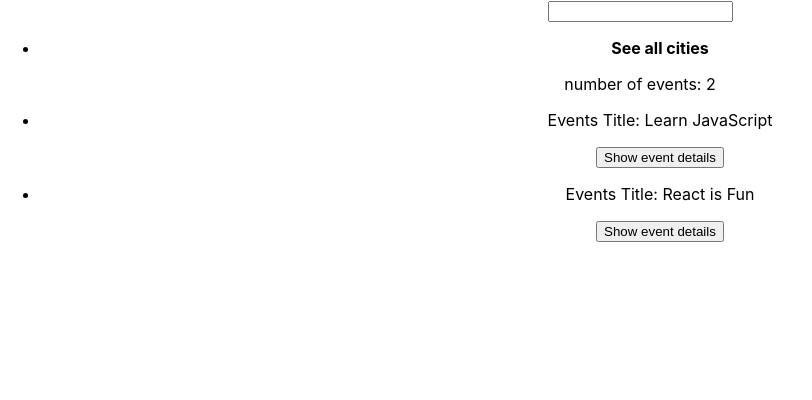
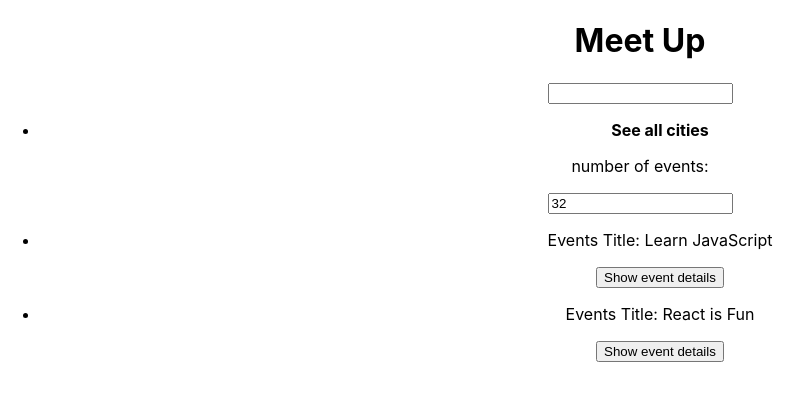
Before and after one commit to RemiGolec/meet, a React (Create React App) app: page / in a window 1280 px wide. Shown: the top 400 px of the page, without its empty margins (0-812 px from the left). Built offline with nearby package versions, Linux system fonts and the light colour scheme; the HTML template or start-up script is replaced by a standard one.

Commit message:
added functionality and tests

```diff
--- a/src/App.js
+++ b/src/App.js
@@ -1,19 +1,29 @@
-import React from 'react';
+import React, { Component } from 'react';
 import './App.css';
 
 import CitySearch from './CitySearch';
 import NumberOfEvents from './NumberOfEvents';
 import EventList from './EventList';
 import { mockData } from './mock-data';
+import { extractLocations } from './api';
 
-function App() {
-  return (
-    <div className="App">
-      <CitySearch locations={mockData} />
-      <NumberOfEvents numberOfEvents={mockData} />
-      <EventList events={mockData} />
-    </div>
-  );
+class App extends Component {
+
+  state = {
+    numberOfEvents: 12
+  }
+
+  render() {
+    let { numberOfEvents } = this.state;
+    return (
+      <div className="App">
+        <h1>Meet Up</h1>
+        <CitySearch locations={extractLocations(mockData)} />
+        <NumberOfEvents numberOfEvents={numberOfEvents} />
+        <EventList events={mockData} />
+      </div>
+    );
+  }
 }
 
 export default App;
--- a/src/CitySearch.js
+++ b/src/CitySearch.js
@@ -8,6 +8,7 @@ class CitySearch extends Component {
     handleInputChanged = (event) => {
         const value = event.target.value;
         const suggestions = this.props.locations.filter((location) => {
+            console.log(location, "location");
             return location.toUpperCase().indexOf(value.toUpperCase()) > -1;
         });
         this.setState({
--- a/src/EventList.js
+++ b/src/EventList.js
@@ -7,6 +7,7 @@ class EventList extends Component {
 
 
         return (
+            <>
                 <ul className="EventList">
                     {events.map(event =>
                         <li key={event.id}>
@@ -14,6 +15,7 @@ class EventList extends Component {
                         </li>
                     )}
                 </ul>
+            </>
         );
     }
 }
--- a/src/NumberOfEvents.js
+++ b/src/NumberOfEvents.js
@@ -2,11 +2,28 @@ import React, { Component } from 'react';
 
 
 class NumberOfEvents extends Component {
+    state = {
+        numberOfEvents: '32',
+    }
+
+    handleInputChange = (event) => {
+        // const value = event.target.value;
+        this.setState({
+            numberOfEvents: event.target.value,
+        });
+    }
+
     render() {
-        const { numberOfEvents } = this.props
+        const { numberOfEvents } = this.state
         return (
             <div>
-                <p>number of events: {numberOfEvents.length}</p>
+                <p>number of events:</p>
+                <input
+                    className="number-events"
+                    type="number"
+                    value={this.state.numberOfEvents}
+                    onChange={this.handleInputChange} />
+
             </div>
         )
     }
```
Also changed, not shown: 2 other files (tests, documents, lock files or other folders). Lines whose indentation alone changed are shown as unchanged.
